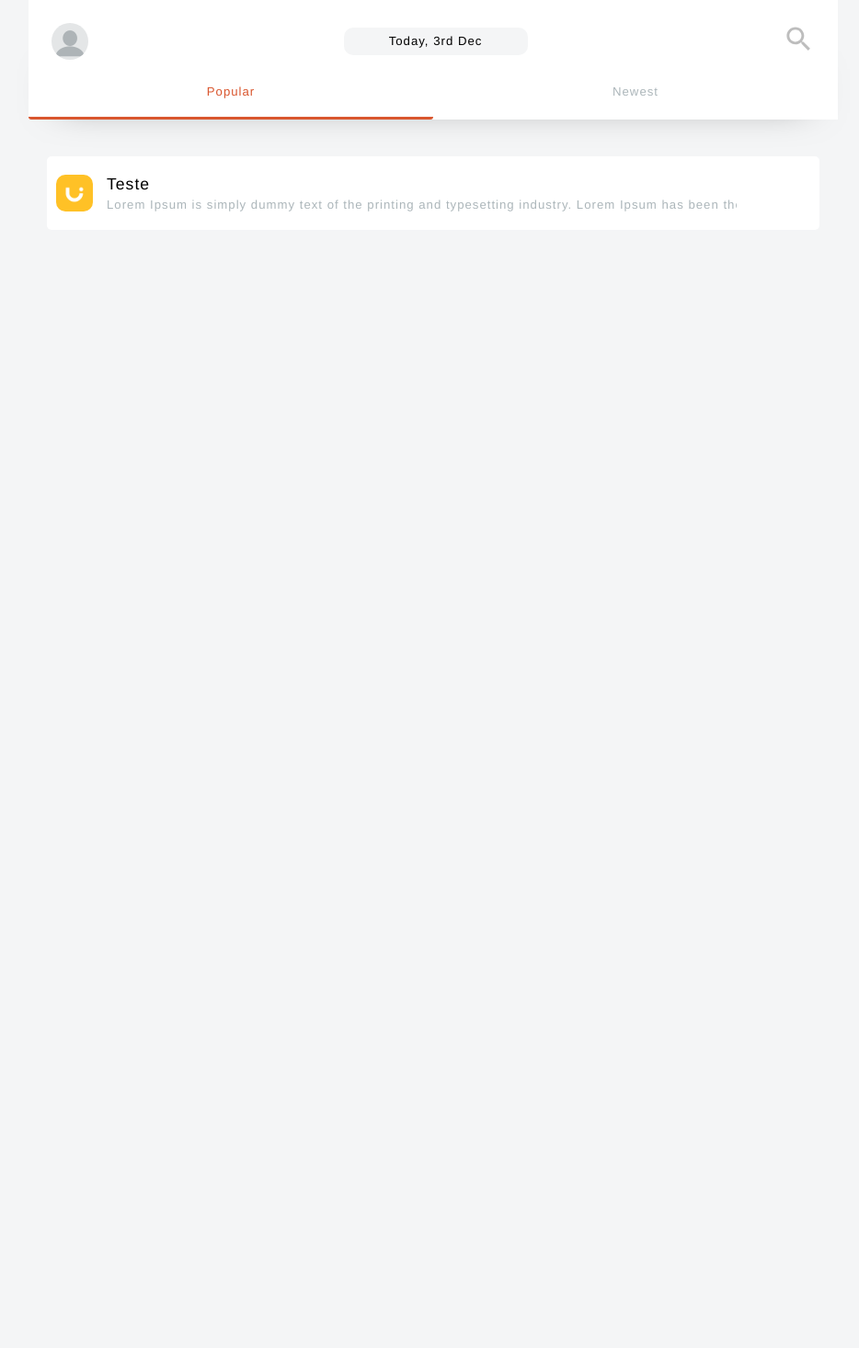
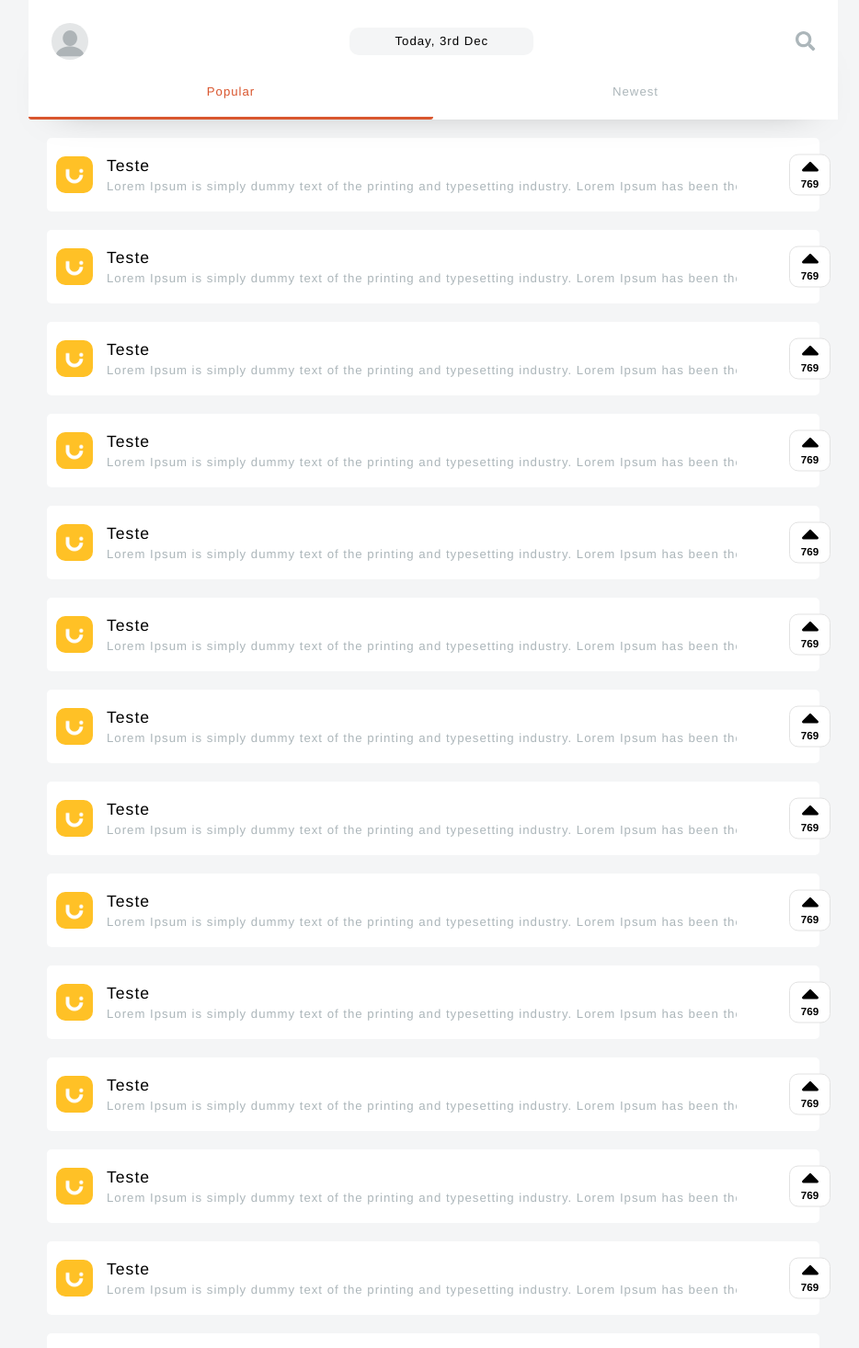
Before and after one commit to LarissaDornelas/product-hunt-viewer, a React (Create React App) app: page / in a window 1280 px wide. Shown: the top 1466 px of the page at 92% size, without its empty margins (169-1103 px from the left). Before the commit the page ends 800 px from the top, so only its background shows below. Built offline with nearby package versions, Linux system fonts and the light colour scheme.

Commit message:
Feat: Card done

```diff
--- a/package.json
+++ b/package.json
@@ -3,8 +3,9 @@
   "version": "0.1.0",
   "private": true,
   "dependencies": {
-    "@material-ui/core": "^4.11.3",
-    "@material-ui/icons": "^4.11.2",
+    "@fortawesome/fontawesome-svg-core": "^1.2.34",
+    "@fortawesome/free-solid-svg-icons": "^5.15.2",
+    "@fortawesome/react-fontawesome": "^0.1.14",
     "@testing-library/jest-dom": "^5.11.4",
     "@testing-library/react": "^11.1.0",
     "@testing-library/user-event": "^12.1.10",
--- a/src/components/ProductSummary/index.tsx
+++ b/src/components/ProductSummary/index.tsx
@@ -1,11 +1,10 @@
 import React from "react";
 
-import { Card } from "components/Card";
-import { ProductImage } from "components/ProductImage";
+import { Card, ProductImage, VoteButton } from "components";
+import { ImageSize } from "components/ProductImage/types";
+import { Container, DataContainer } from "./styles";
 
 import teste from "assets/images/teste.jpg";
-import { ImageSize } from "components/ProductImage/types";
-import { Container, DataContainer } from "./styles";
 
 const ProductSummary: React.FC = () => {
   return (
@@ -26,6 +25,7 @@ const ProductSummary: React.FC = () => {
             PageMaker including versions of Lorem Ipsum.
           </p>
         </DataContainer>
+        <VoteButton votes={769} />
       </Container>
     </Card>
   );
--- a/src/components/ProductSummary/styles.ts
+++ b/src/components/ProductSummary/styles.ts
@@ -3,6 +3,7 @@ import { theme } from "styles/theme";
 
 const Container = styled.div`
   display: flex;
+  position: relative;
   width: 100%;
   height: 100%;
   justify-content: space-between;
--- a/src/components/SearchButton/index.tsx
+++ b/src/components/SearchButton/index.tsx
@@ -1,12 +1,18 @@
 import React from "react";
-import { Search } from "@material-ui/icons";
+import { FontAwesomeIcon } from "@fortawesome/react-fontawesome";
+import { faSearch } from "@fortawesome/free-solid-svg-icons";
 
 import { Container } from "./styles";
+import { theme } from "styles/theme";
 
 const SearchButton: React.FC = () => {
   return (
     <Container>
-      <Search fontSize="large" color="disabled" />
+      <FontAwesomeIcon
+        icon={faSearch}
+        color={theme.colors.fontPrimary}
+        size="lg"
+      />
     </Container>
   );
 };
--- a/src/components/Tab/styles.ts
+++ b/src/components/Tab/styles.ts
@@ -25,7 +25,7 @@ const TabItem = styled.div<{ active?: boolean }>`
 
   transition: border 0.25s;
   :hover {
-    border-bottom: 3px solid ${theme.colors.secondary};
+    color: ${theme.colors.secondary};
   }
 `;
 
--- /dev/null
+++ b/src/components/VoteButton/index.tsx
@@ -0,0 +1,22 @@
+import React from "react";
+
+import { Container, Button } from "./styles";
+import { IVoteButton } from "./types";
+
+import { FontAwesomeIcon } from "@fortawesome/react-fontawesome";
+import { faSortUp } from "@fortawesome/free-solid-svg-icons";
+
+const VoteButton: React.FC<IVoteButton> = (props) => {
+  const { votes } = props;
+
+  return (
+    <Container>
+      <Button>
+        <FontAwesomeIcon icon={faSortUp} size="2x" />
+        <span>{votes}</span>
+      </Button>
+    </Container>
+  );
+};
+
+export { VoteButton };
--- /dev/null
+++ b/src/components/VoteButton/styles.ts
@@ -0,0 +1,35 @@
+import styled from "styled-components";
+import { theme } from "styles/theme";
+
+const Container = styled.div`
+  position: absolute;
+  top: 50%;
+  transform: translate(0, -50%);
+  right: 8px;
+`;
+
+const Button = styled.button`
+  display: flex;
+  flex-direction: column;
+  justify-content: center;
+  align-items: center;
+  border: none;
+  height: 45px;
+  width: 45px;
+  border: 1px solid ${theme.colors.shadow};
+  border-radius: 10px;
+  background-color: ${theme.colors.white};
+  cursor: pointer;
+
+  :focus {
+    outline: none;
+  }
+
+  span {
+    margin: -12px 0 2px 0;
+    font-size: 0.725rem;
+    font-weight: 600;
+  }
+`;
+
+export { Container, Button };
--- /dev/null
+++ b/src/components/VoteButton/types.ts
@@ -0,0 +1,3 @@
+export interface IVoteButton {
+  votes: number;
+}
--- a/src/components/index.ts
+++ b/src/components/index.ts
@@ -4,5 +4,16 @@ import { SearchButton } from "./SearchButton";
 import { Tab } from "./Tab";
 import { Card } from "./Card";
 import { ProductSummary } from "./ProductSummary";
+import { ProductImage } from "./ProductImage";
+import { VoteButton } from "./VoteButton";
 
-export { ProfileImage, DateWidget, SearchButton, Tab, Card, ProductSummary };
+export {
+  ProfileImage,
+  DateWidget,
+  SearchButton,
+  Tab,
+  Card,
+  ProductSummary,
+  ProductImage,
+  VoteButton,
+};
--- a/src/pages/Home/index.tsx
+++ b/src/pages/Home/index.tsx
@@ -45,7 +45,26 @@ const Home: React.FC = () => {
         </TabContainer>
       </Header>
       <CardList>
-        <ProductSummary>fsfs</ProductSummary>
+        <ProductSummary />
+        <ProductSummary />
+        <ProductSummary />
+        <ProductSummary />
+        <ProductSummary />
+        <ProductSummary />
+        <ProductSummary />
+        <ProductSummary />
+        <ProductSummary />
+        <ProductSummary />
+        <ProductSummary />
+        <ProductSummary />
+        <ProductSummary />
+        <ProductSummary />
+        <ProductSummary />
+        <ProductSummary />
+        <ProductSummary />
+        <ProductSummary />
+        <ProductSummary />
+        <ProductSummary />
       </CardList>
     </Container>
   );
--- a/src/pages/Home/styles.ts
+++ b/src/pages/Home/styles.ts
@@ -47,10 +47,10 @@ const CardList = styled.div`
   width: 100%;
   height: 100%;
   padding: 20px;
-  margin: 130px 200px 0 200px;
+  margin: 110px 200px 0 200px;
 
   @media (max-width: 800px) {
-    margin: 130px 0 0 0;
+    margin: 110px 0 0 0;
   }
 `;
 
```
Also changed, not shown: 1 other file (tests, documents, lock files or other folders).
